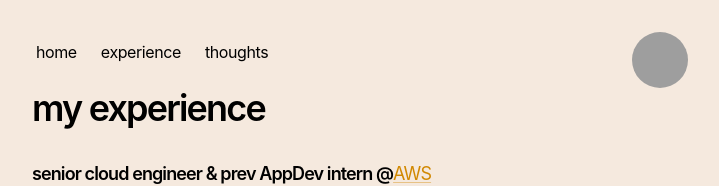
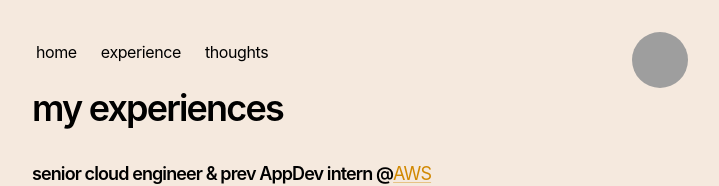
Before and after one commit to adiadd/adiadd.github.io, a Next.js app: page /experience in a window 1280 px wide. Shown: the top 186 px of the page, without its empty margins (280-999 px from the left). Built offline with nearby package versions, Linux system fonts and the light colour scheme; grey boxes are pictures that could not be loaded.

Commit message:
fix: update typewriter text from "my experience" to "my experiences"

```diff
--- a/src/app/experience/page.tsx
+++ b/src/app/experience/page.tsx
@@ -9,7 +9,7 @@ export default function Page() {
   return (
     <section>
       <h1 className="font-semibold text-4xl mb-8 tracking-tighter">
-        <TypeWriter text="my experience" delay={100} />
+        <TypeWriter text="my experiences" delay={100} />
       </h1>
       <h2 className="mb-2 text-lg font-semibold tracking-tighter">
         senior cloud engineer & prev AppDev intern @{""}
```
